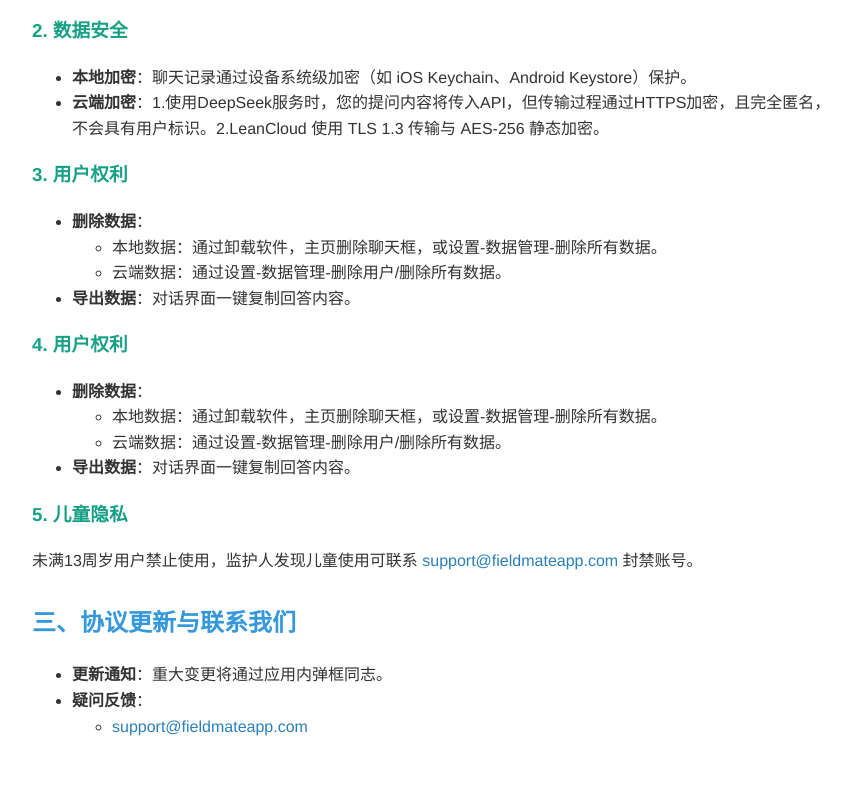
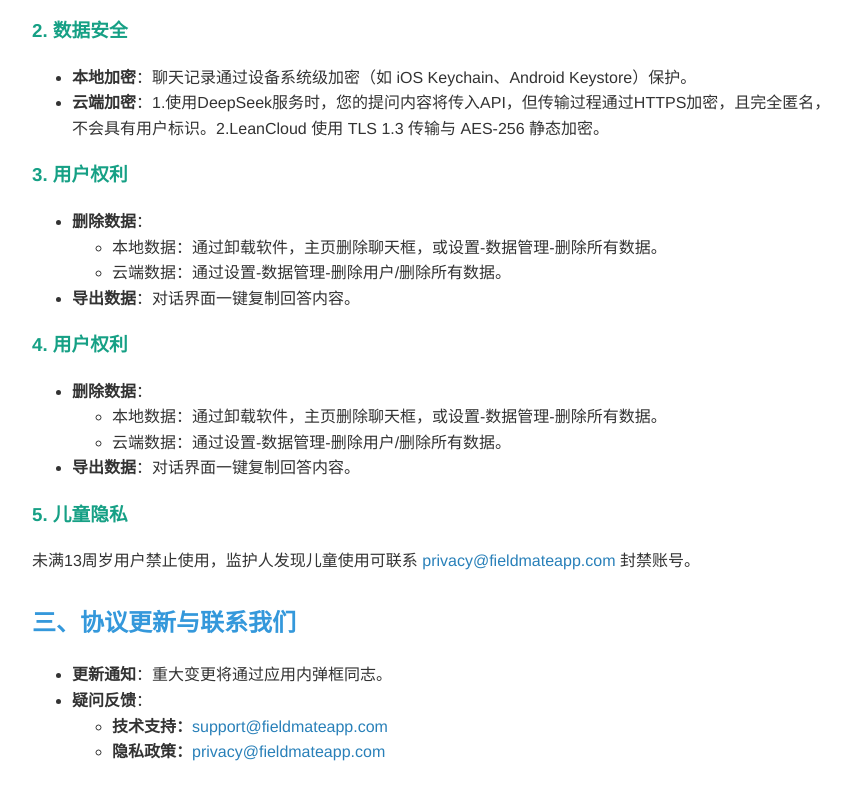
Before and after one commit to KunkaiLin1205/fieldmate_termsandprivacy_1205, a plain HTML site: page index.html in a window 1280 px wide. Shown: the part 1612-2412 px from the top of the page, without its empty margins (208-1059 px from the left). Before the commit the page ends 2387 px from the top, so only its background shows below. Drawn offline with Linux system fonts and the light colour scheme.

Commit message:
update privacy email

```diff
--- a/index.html
+++ b/index.html
@@ -53,7 +53,7 @@
 </head>
 <body>
     <h1>FieldMate 用户协议与隐私政策</h1>
-    <p class="last-updated">最后更新日期：2025年4月10日</p >
+    <p class="last-updated">最后更新日期：2025年4月11日</p >
 
     <h2>一、用户协议</h2>
 
@@ -168,14 +168,15 @@
 
 
     <h3>5. 儿童隐私</h3>
-    <p>未满13周岁用户禁止使用，监护人发现儿童使用可联系 <a href="mailto:support@fieldmateapp.com">support@fieldmateapp.com</a > 封禁账号。</p >
+    <p>未满13周岁用户禁止使用，监护人发现儿童使用可联系 <a href="mailto:privacy@fieldmateapp.com">privacy@fieldmateapp.com</a > 封禁账号。</p >
 
     <h2 id="changelog">三、协议更新与联系我们</h2>
     <ul>
         <li><strong>更新通知</strong>：重大变更将通过应用内弹框同志。</li>
         <li><strong>疑问反馈</strong>：
             <ul>
-                <li><a href="mailto:support@fieldmateapp.com">support@fieldmateapp.com</a ></li>
+                <li><strong>技术支持：</strong><a href="mailto:support@fieldmateapp.com">support@fieldmateapp.com</a ></li>
+                <li><strong>隐私政策：</strong><a href="mailto:privacy@fieldmateapp.com">privacy@fieldmateapp.com</a ></li>
             </ul>
         </li>
     </ul>
```
